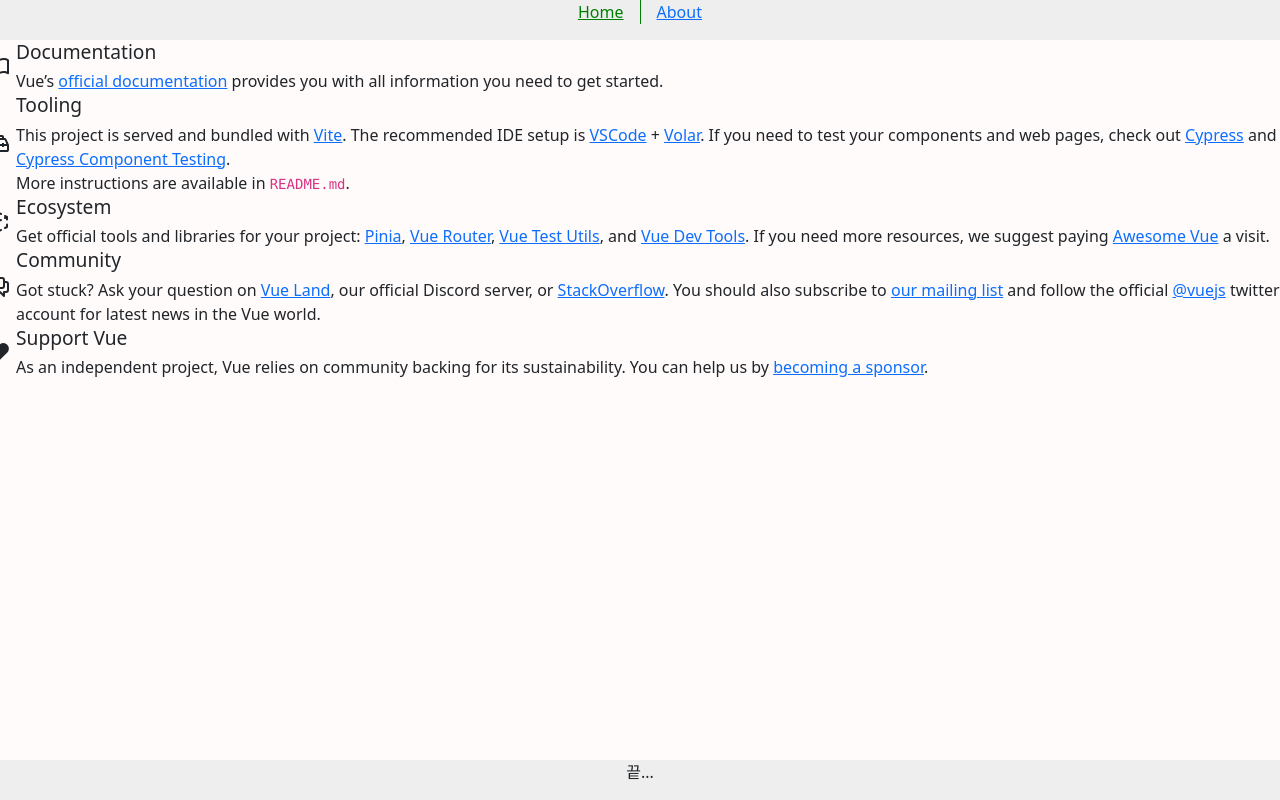
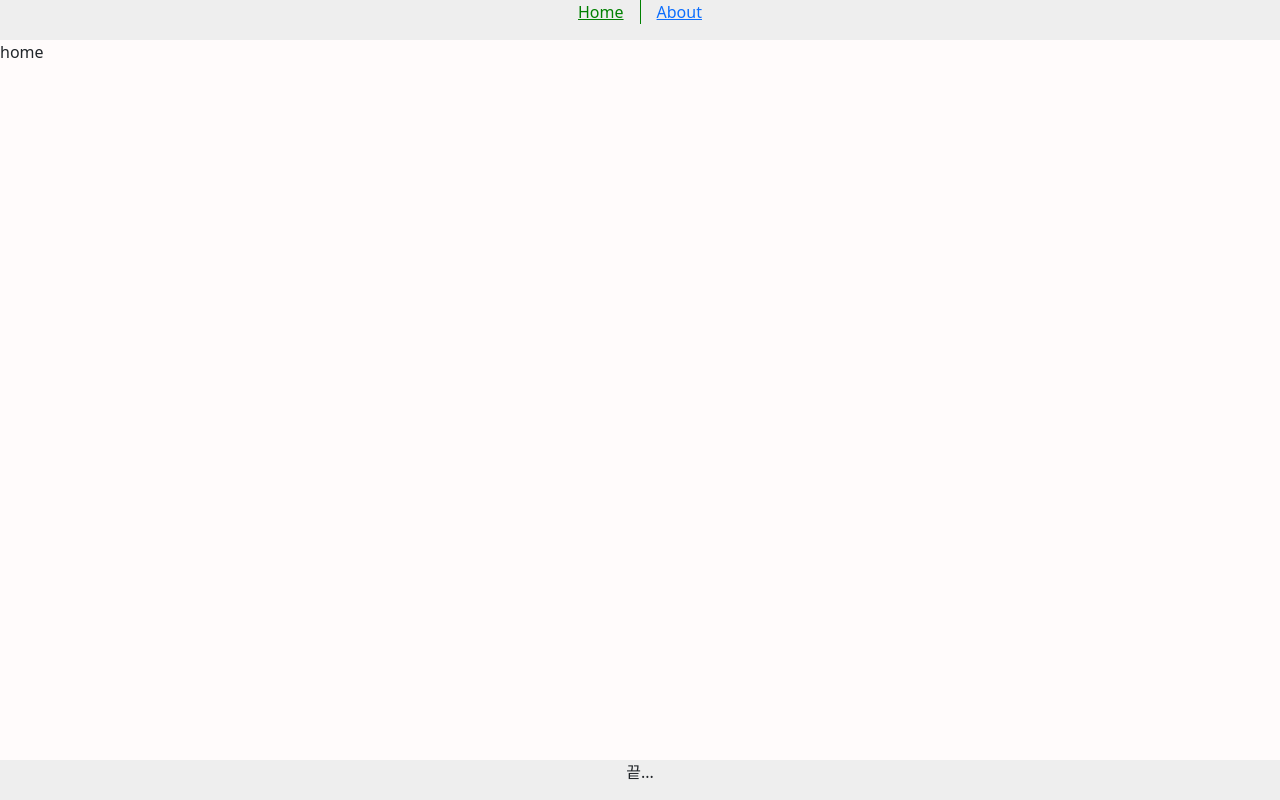
Before and after one commit to dlwndud30/vue-test, a Vue app in the folder vue-test/: page / in a window 1280 px wide. Built offline with nearby package versions, Linux system fonts and the light colour scheme; what bootstrap-vue-next would draw is missing.

Commit message:
router init

```diff
--- a/vue-test/src/components/HelloWorld.vue
+++ /dev/null
@@ -1,44 +0,0 @@
-<script setup>
-defineProps({
-  msg: {
-    type: String,
-    required: true
-  }
-})
-</script>
-
-<template>
-  <div class="greetings">
-    <h1 class="green">{{ msg }}</h1>
-    <h3>
-      You’ve successfully created a project with
-      <a href="https://vitejs.dev/" target="_blank" rel="noopener">Vite</a> +
-      <a href="https://vuejs.org/" target="_blank" rel="noopener">Vue 3</a>.
-    </h3>
-  </div>
-</template>
-
-<style scoped>
-h1 {
-  font-weight: 500;
-  font-size: 2.6rem;
-  position: relative;
-  top: -10px;
-}
-
-h3 {
-  font-size: 1.2rem;
-}
-
-.greetings h1,
-.greetings h3 {
-  text-align: center;
-}
-
-@media (min-width: 1024px) {
-  .greetings h1,
-  .greetings h3 {
-    text-align: left;
-  }
-}
-</style>
--- a/vue-test/src/components/TheWelcome.vue
+++ /dev/null
@@ -1,88 +0,0 @@
-<script setup>
-import WelcomeItem from './WelcomeItem.vue'
-import DocumentationIcon from './icons/IconDocumentation.vue'
-import ToolingIcon from './icons/IconTooling.vue'
-import EcosystemIcon from './icons/IconEcosystem.vue'
-import CommunityIcon from './icons/IconCommunity.vue'
-import SupportIcon from './icons/IconSupport.vue'
-</script>
-
-<template>
-  <WelcomeItem>
-    <template #icon>
-      <DocumentationIcon />
-    </template>
-    <template #heading>Documentation</template>
-
-    Vue’s
-    <a href="https://vuejs.org/" target="_blank" rel="noopener">official documentation</a>
-    provides you with all information you need to get started.
-  </WelcomeItem>
-
-  <WelcomeItem>
-    <template #icon>
-      <ToolingIcon />
-    </template>
-    <template #heading>Tooling</template>
-
-    This project is served and bundled with
-    <a href="https://vitejs.dev/guide/features.html" target="_blank" rel="noopener">Vite</a>. The
-    recommended IDE setup is
-    <a href="https://code.visualstudio.com/" target="_blank" rel="noopener">VSCode</a> +
-    <a href="https://github.com/johnsoncodehk/volar" target="_blank" rel="noopener">Volar</a>. If
-    you need to test your components and web pages, check out
-    <a href="https://www.cypress.io/" target="_blank" rel="noopener">Cypress</a> and
-    <a href="https://on.cypress.io/component" target="_blank" rel="noopener"
-      >Cypress Component Testing</a
-    >.
-
-    <br />
-
-    More instructions are available in <code>README.md</code>.
-  </WelcomeItem>
-
-  <WelcomeItem>
-    <template #icon>
-      <EcosystemIcon />
-    </template>
-    <template #heading>Ecosystem</template>
-
-    Get official tools and libraries for your project:
-    <a href="https://pinia.vuejs.org/" target="_blank" rel="noopener">Pinia</a>,
-    <a href="https://router.vuejs.org/" target="_blank" rel="noopener">Vue Router</a>,
-    <a href="https://test-utils.vuejs.org/" target="_blank" rel="noopener">Vue Test Utils</a>, and
-    <a href="https://github.com/vuejs/devtools" target="_blank" rel="noopener">Vue Dev Tools</a>. If
-    you need more resources, we suggest paying
-    <a href="https://github.com/vuejs/awesome-vue" target="_blank" rel="noopener">Awesome Vue</a>
-    a visit.
-  </WelcomeItem>
-
-  <WelcomeItem>
-    <template #icon>
-      <CommunityIcon />
-    </template>
-    <template #heading>Community</template>
-
-    Got stuck? Ask your question on
-    <a href="https://chat.vuejs.org" target="_blank" rel="noopener">Vue Land</a>, our official
-    Discord server, or
-    <a href="https://stackoverflow.com/questions/tagged/vue.js" target="_blank" rel="noopener"
-      >StackOverflow</a
-    >. You should also subscribe to
-    <a href="https://news.vuejs.org" target="_blank" rel="noopener">our mailing list</a> and follow
-    the official
-    <a href="https://twitter.com/vuejs" target="_blank" rel="noopener">@vuejs</a>
-    twitter account for latest news in the Vue world.
-  </WelcomeItem>
-
-  <WelcomeItem>
-    <template #icon>
-      <SupportIcon />
-    </template>
-    <template #heading>Support Vue</template>
-
-    As an independent project, Vue relies on community backing for its sustainability. You can help
-    us by
-    <a href="https://vuejs.org/sponsor/" target="_blank" rel="noopener">becoming a sponsor</a>.
-  </WelcomeItem>
-</template>
--- a/vue-test/src/components/WelcomeItem.vue
+++ /dev/null
@@ -1,86 +0,0 @@
-<template>
-  <div class="item">
-    <i>
-      <slot name="icon"></slot>
-    </i>
-    <div class="details">
-      <h3>
-        <slot name="heading"></slot>
-      </h3>
-      <slot></slot>
-    </div>
-  </div>
-</template>
-
-<style scoped>
-.item {
-  margin-top: 2rem;
-  display: flex;
-  position: relative;
-}
-
-.details {
-  flex: 1;
-  margin-left: 1rem;
-}
-
-i {
-  display: flex;
-  place-items: center;
-  place-content: center;
-  width: 32px;
-  height: 32px;
-  color: var(--color-text);
-}
-
-h3 {
-  font-size: 1.2rem;
-  font-weight: 500;
-  margin-bottom: 0.4rem;
-  color: var(--color-heading);
-}
-
-@media (min-width: 1024px) {
-  .item {
-    margin-top: 0;
-    padding: 0.4rem 0 1rem calc(var(--section-gap) / 2);
-  }
-
-  i {
-    top: calc(50% - 25px);
-    left: -26px;
-    position: absolute;
-    border: 1px solid var(--color-border);
-    background: var(--color-background);
-    border-radius: 8px;
-    width: 50px;
-    height: 50px;
-  }
-
-  .item:before {
-    content: ' ';
-    border-left: 1px solid var(--color-border);
-    position: absolute;
-    left: 0;
-    bottom: calc(50% + 25px);
-    height: calc(50% - 25px);
-  }
-
-  .item:after {
-    content: ' ';
-    border-left: 1px solid var(--color-border);
-    position: absolute;
-    left: 0;
-    top: calc(50% + 25px);
-    height: calc(50% - 25px);
-  }
-
-  .item:first-of-type:before {
-    display: none;
-  }
-
-  .item:last-of-type:after {
-    display: none;
-  }
-}
-</style>
--- /dev/null
+++ b/vue-test/src/components/about/AboutView.vue
@@ -0,0 +1,5 @@
+<template>
+  <div>about</div>
+</template>
+
+<style></style>
--- /dev/null
+++ b/vue-test/src/components/exports/index.js
@@ -0,0 +1,2 @@
+export { default as HomeView } from '../home/HomeView.vue';
+export { default as AboutView } from '../about/AboutView.vue';
--- /dev/null
+++ b/vue-test/src/components/home/HomeView.vue
@@ -0,0 +1,7 @@
+<script setup></script>
+
+<template>
+  <div>home</div>
+</template>
+
+<style></style>
--- a/vue-test/src/components/layout/PLayout.vue
+++ b/vue-test/src/components/layout/PLayout.vue
@@ -16,9 +16,5 @@
   display: flex;
   flex-direction: column;
   height: 100vh;
-  //   position: relative;
-  //   min-width: 1340px;
-  //   letter-spacing: -0.5px;
-  //   transition: all 0.3s ease-in-out;
 }
 </style>
--- a/vue-test/src/views/AboutView.vue
+++ /dev/null
@@ -1,10 +0,0 @@
-<template>
-  <div class="about">
-    <h1>This is an about page</h1>
-  </div>
-</template>
-
-<style>
-.about {
-}
-</style>
--- a/vue-test/src/views/HomeView.vue
+++ /dev/null
@@ -1,14 +0,0 @@
-<script setup>
-import TheWelcome from '../components/TheWelcome.vue';
-</script>
-
-<template>
-  <div class="about">
-    <TheWelcome />
-  </div>
-</template>
-
-<style>
-.about {
-}
-</style>
```
Also changed, not shown: vue-test/src/router/index.js (+3 -6 lines).
